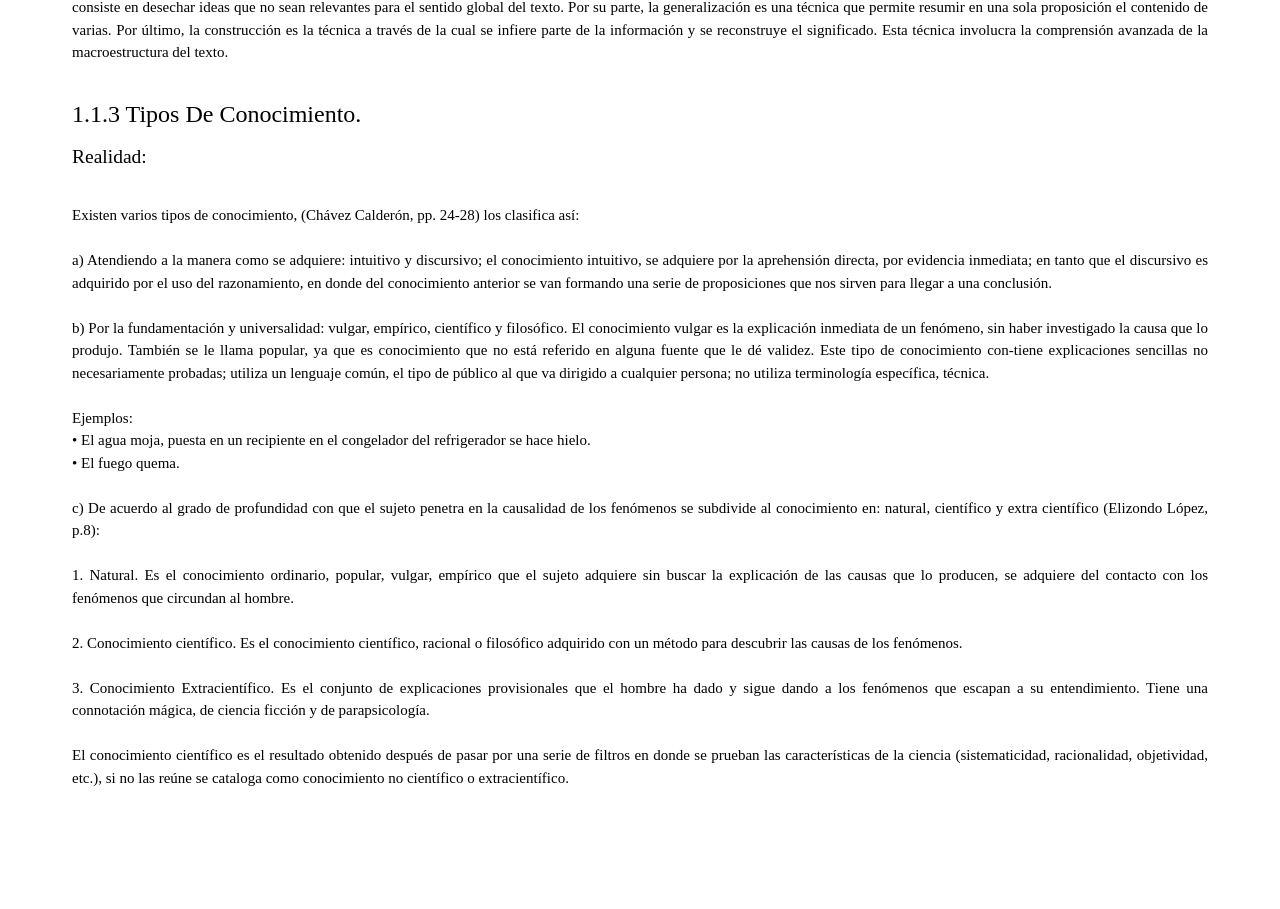
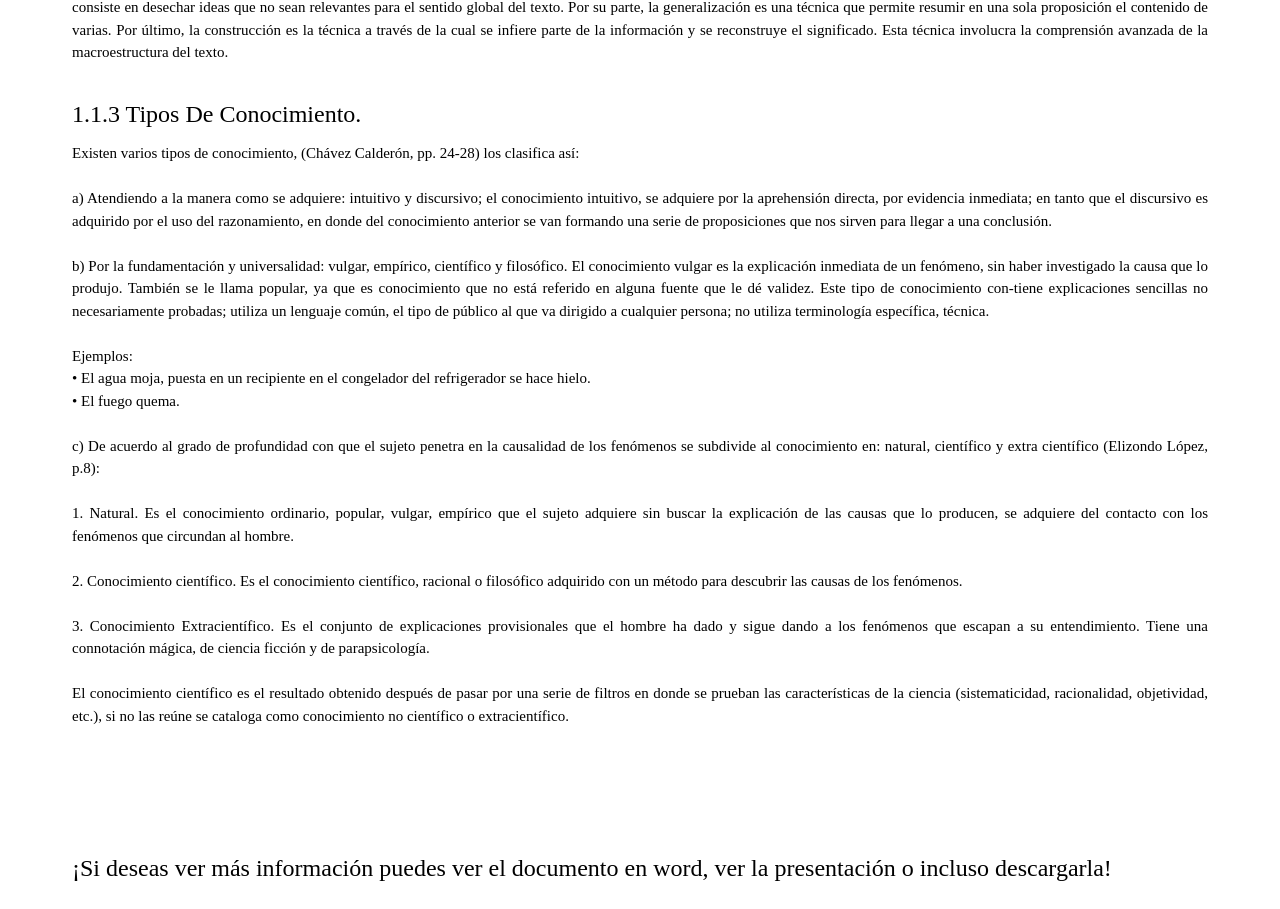
Before and after one commit to FundamentosDeInvestigacion/11, a plain HTML site: page index.html in a window 1280 px wide. Shown: the part 2592-3501 px from the top of the page. Drawn offline with nearby package versions, Linux system fonts and the light colour scheme.

Commit message:
Update index.html

```diff
--- a/index.html
+++ b/index.html
@@ -152,7 +152,7 @@ La supresión consiste en desechar ideas que no sean relevantes para el sentido
 Por último, la construcción es la técnica a través de la cual se infiere parte de la información y se reconstruye el significado. Esta técnica involucra la comprensión avanzada de la macroestructura del texto.<br><br>
 
     <h3 id="3">1.1.3 Tipos De Conocimiento.</h3>
-<h4>Realidad: </h4><br>
+
     Existen varios tipos de conocimiento, (Chávez Calderón, pp. 24-28) los clasifica así: <br><br>
 
      a) Atendiendo a la manera como se adquiere: intuitivo y discursivo; el conocimiento intuitivo, se adquiere por la aprehensión directa, por evidencia inmediata; en tanto que el discursivo es adquirido por el uso del razonamiento, en donde del conocimiento anterior se van formando una serie de proposiciones que nos sirven para llegar a una conclusión.<br><br>
```
